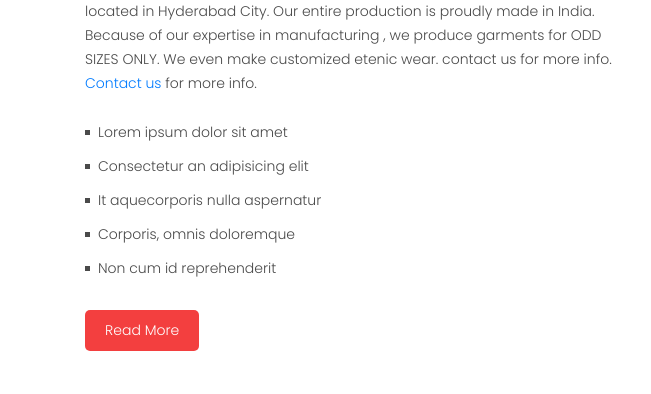
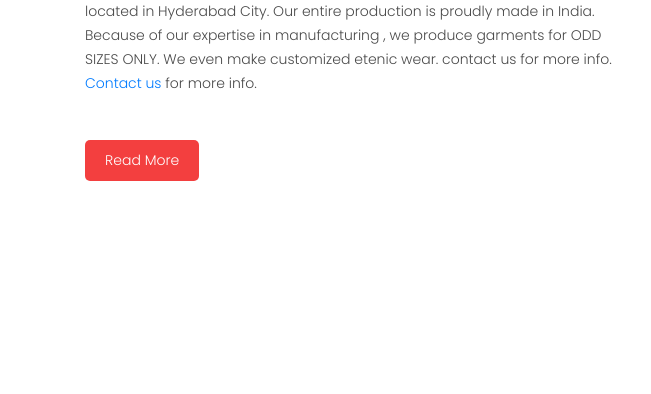
Before and after one commit to Moonlightsculptor88/ODDFIT, a plain HTML site: page index.html in a window 1280 px wide. Shown: the part 865-1259 px from the top of the page, 0-651 px from the left. Drawn offline with Linux system fonts and the light colour scheme.

Commit message:
index edit

```diff
--- a/index.html
+++ b/index.html
@@ -111,13 +111,13 @@ https://templatemo.com/tm-546-sixteen-clothing
             <div class="left-content">
               <p><a rel="nofollow" href="https://templatemo.com/tm-546-sixteen-clothing" target="_parent"></a> We design and produce our own products in our office (AKA our homes ) located in Hyderabad City. Our entire production is proudly made in India. Because of our expertise in manufacturing , we produce garments for ODD SIZES ONLY. We even make customized etenic wear.
                 contact us for more info. <a rel="nofollow" href="https://templatemo.com/contact">Contact us</a> for more info.</p>
-              <ul class="featured-list">
+              <!-- <ul class="featured-list">
                 <li><a href="#">Lorem ipsum dolor sit amet</a></li>
                 <li><a href="#">Consectetur an adipisicing elit</a></li>
                 <li><a href="#">It aquecorporis nulla aspernatur</a></li>
                 <li><a href="#">Corporis, omnis doloremque</a></li>
                 <li><a href="#">Non cum id reprehenderit</a></li>
-              </ul>
+              </ul> -->
               <a href="about.html" class="filled-button">Read More</a>
             </div>
           </div>
```
